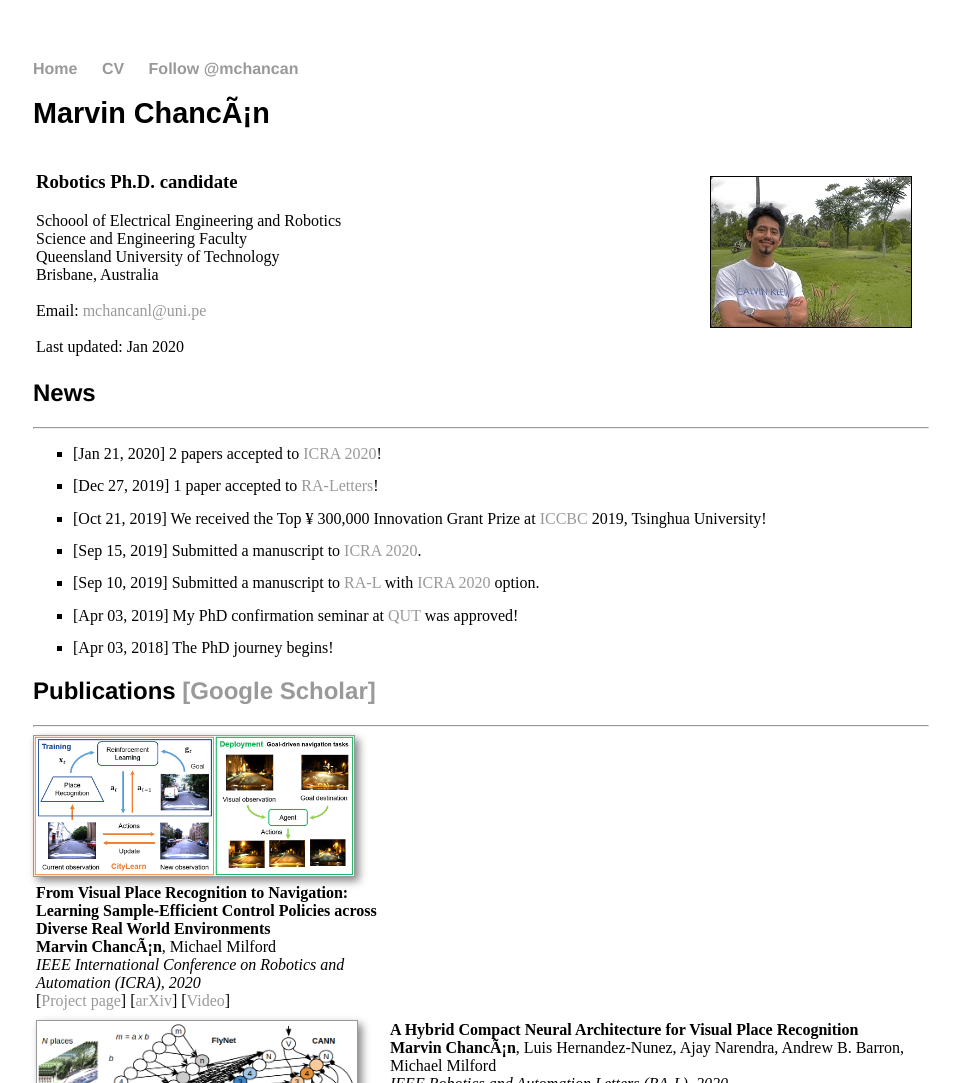
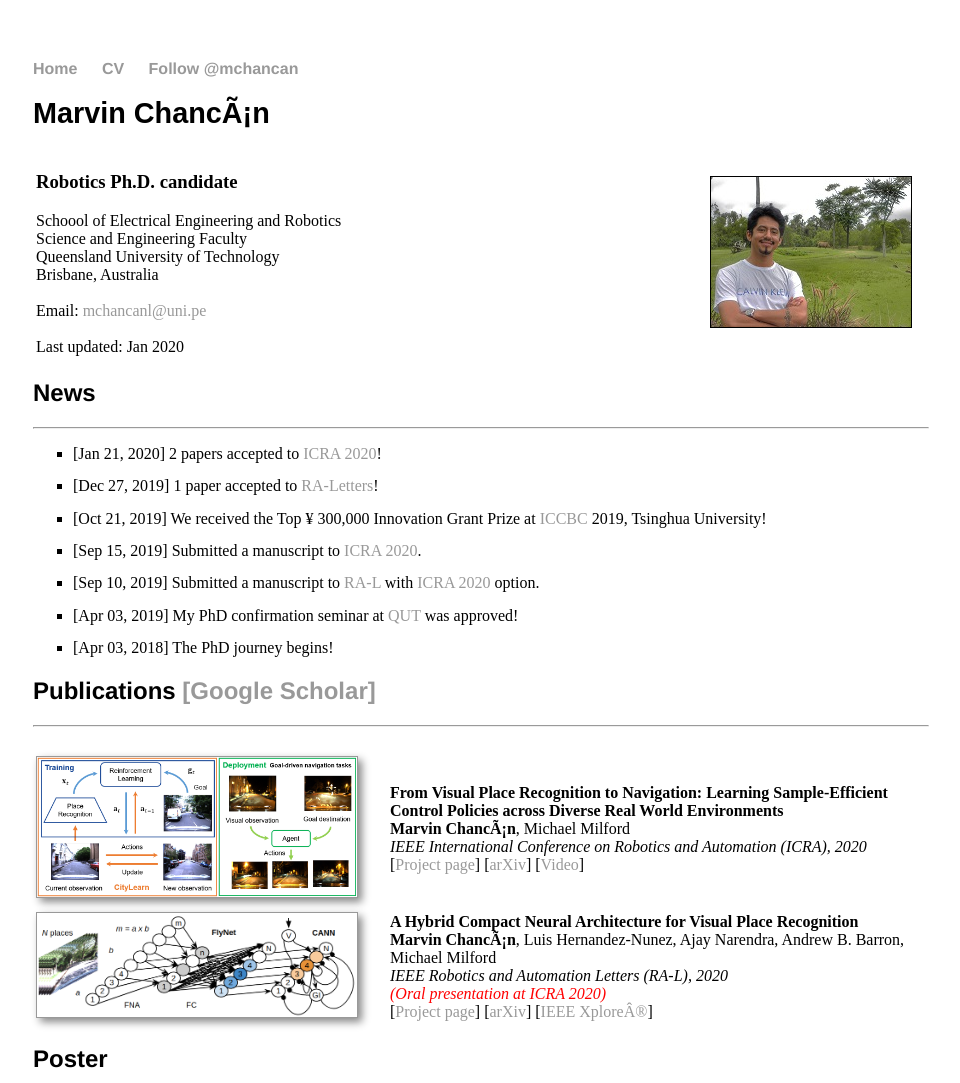
Before and after one commit to mchancan/mchancan.github.io, a Jekyll site: the page built from index.html, in a window 1280 px wide. Shown: the top 1083 px of the page, without its empty margins (159-1119 px from the left). Built offline with Jekyll 4.4.1, drawn with Linux system fonts in a browser that asks for light colours; comment, search, counter and statistics services are not loaded; grey boxes are pictures that could not be loaded.

Commit message:
Update index.html

```diff
--- a/index.html
+++ b/index.html
@@ -54,7 +54,7 @@ title: Marvin Chancán
 
 <h2>Publications <a href="https://scholar.google.com/citations?user=iK7xhJ4AAAAJ&hl=en">[Google Scholar]</a> </h2>
 <hr>
-<table width="100%>
+<table width="100%">
 	<tbody>
 	<tr>
 		<td width="350">
```
